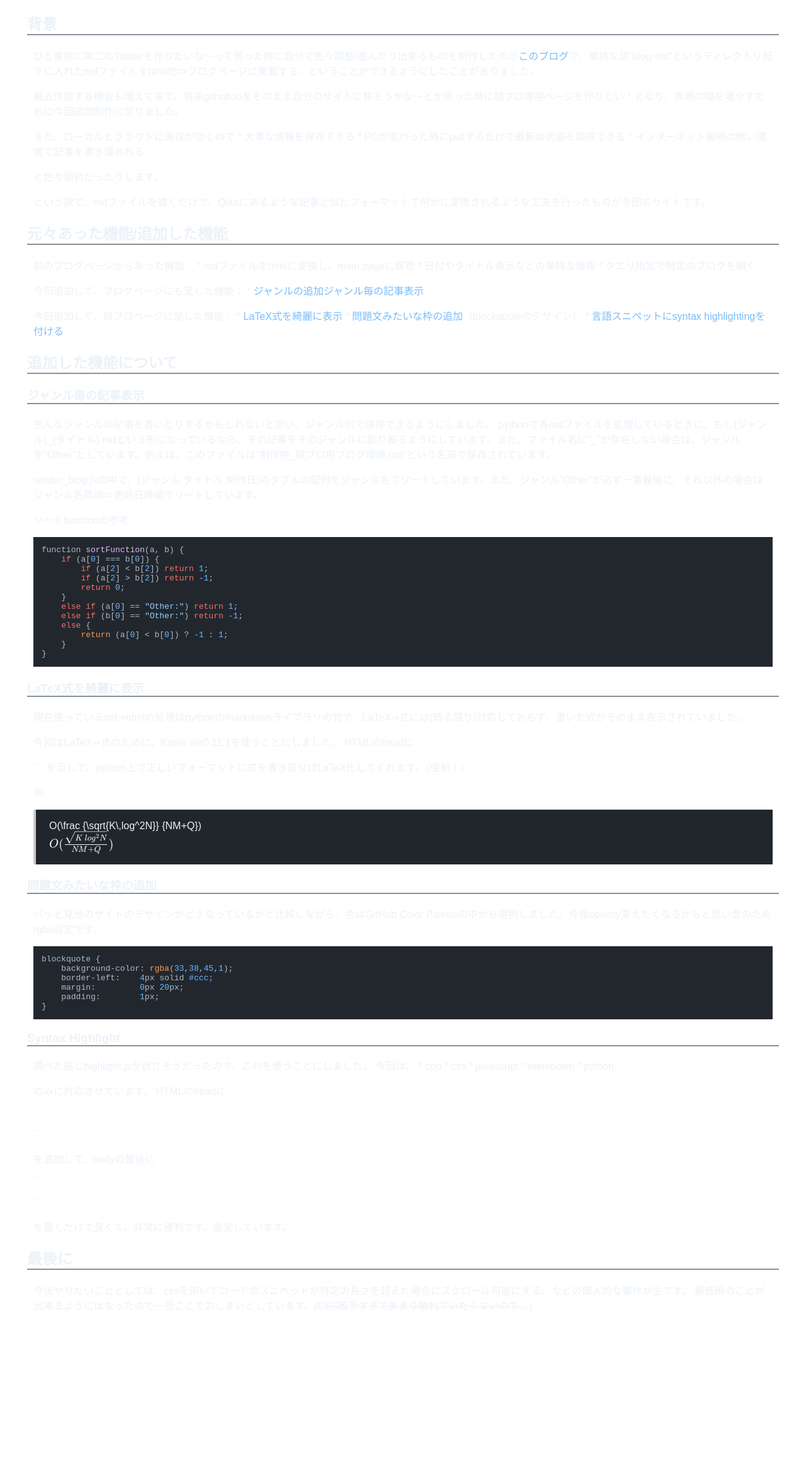
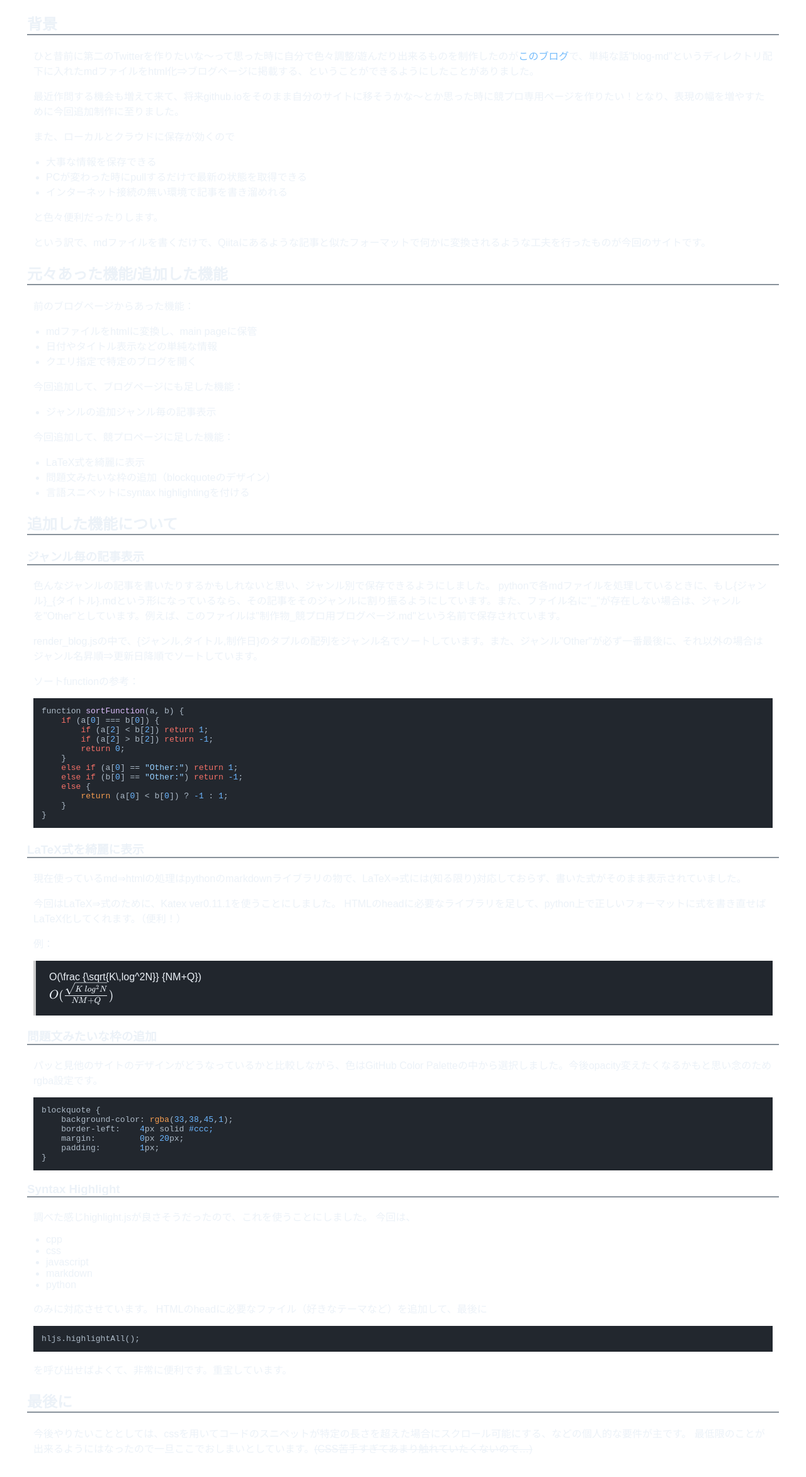
Before and after one commit to Apiros3/cp-blog, a plain HTML site: page blog-html/競プロ用ブログページ.html in a window 1280 px wide. Shown: the part 100-2446 px from the top of the page at 63% size. Before the commit the page ends 2229 px from the top, so only its background shows below. Drawn offline with nearby package versions, Linux system fonts and the light colour scheme.

Commit message:
new post!

````diff
--- /dev/null
+++ b/blog-html/highlight/languages/vbscript-html.min.js
@@ -0,0 +1,4 @@
+/*! `vbscript-html` grammar compiled for Highlight.js 11.8.0 */
+(()=>{var e=(()=>{"use strict";return e=>({name:"VBScript in HTML",
+subLanguage:"xml",contains:[{begin:"<%",end:"%>",subLanguage:"vbscript"}]})})()
+;hljs.registerLanguage("vbscript-html",e)})();
--- a/blog-html/競プロ用ブログ環境.html
+++ b/blog-html/競プロ用ブログページ.html
@@ -14,27 +14,35 @@
 <h2>背景</h2>
 <p>ひと昔前に第二のTwitterを作りたいな～って思った時に自分で色々調整/遊んだり出来るものを制作したのが<a href="https://apiros3.github.io/blog">このブログ</a>で、単純な話"blog-md"というディレクトリ配下に入れたmdファイルをhtml化⇒ブログページに掲載する、ということができるようにしたことがありました。</p>
 <p>最近作問する機会も増えて来て、将来github.ioをそのまま自分のサイトに移そうかな～とか思った時に競プロ専用ページを作りたい！となり、表現の幅を増やすために今回追加制作に至りました。</p>
-<p>また、ローカルとクラウドに保存が効くので
-* 大事な情報を保存できる
-* PCが変わった時にpullするだけで最新の状態を取得できる
-* インターネット接続の無い環境で記事を書き溜めれる</p>
+<p>また、ローカルとクラウドに保存が効くので</p>
+<ul>
+<li>大事な情報を保存できる</li>
+<li>PCが変わった時にpullするだけで最新の状態を取得できる</li>
+<li>インターネット接続の無い環境で記事を書き溜めれる</li>
+</ul>
 <p>と色々便利だったりします。 </p>
 <p>という訳で、mdファイルを書くだけで、Qiitaにあるような記事と似たフォーマットで何かに変換されるような工夫を行ったものが今回のサイトです。</p>
 <h2>元々あった機能/追加した機能</h2>
-<p>前のブログページからあった機能：
-* mdファイルをhtmlに変換し、main pageに保管
-* 日付やタイトル表示などの単純な情報
-* クエリ指定で特定のブログを開く</p>
-<p>今回追加して、ブログページにも足した機能：
-* <a href="#ジャンル毎の記事表示">ジャンルの追加ジャンル毎の記事表示</a></p>
-<p>今回追加して、競プロページに足した機能：
-* <a href="#LaTeX式を綺麗に表示">LaTeX式を綺麗に表示</a>
-* <a href="#問題文みたいな枠の追加">問題文みたいな枠の追加</a>（blockquoteのデザイン）
-* <a href="#syntax-highlight">言語スニペットにsyntax highlightingを付ける</a></p>
+<p>前のブログページからあった機能：</p>
+<ul>
+<li>mdファイルをhtmlに変換し、main pageに保管</li>
+<li>日付やタイトル表示などの単純な情報</li>
+<li>クエリ指定で特定のブログを開く</li>
+</ul>
+<p>今回追加して、ブログページにも足した機能：</p>
+<ul>
+<li>ジャンルの追加ジャンル毎の記事表示</li>
+</ul>
+<p>今回追加して、競プロページに足した機能：</p>
+<ul>
+<li>LaTeX式を綺麗に表示</li>
+<li>問題文みたいな枠の追加（blockquoteのデザイン）</li>
+<li>言語スニペットにsyntax highlightingを付ける</li>
+</ul>
 <h2>追加した機能について</h2>
 <h3>ジャンル毎の記事表示</h3>
 <p>色んなジャンルの記事を書いたりするかもしれないと思い、ジャンル別で保存できるようにしました。
-pythonで各mdファイルを処理しているときに、もし{ジャンル}_{タイトル}.mdという形になっているなら、その記事をそのジャンルに割り振るようにしています。また、ファイル名に"_"が存在しない場合は、ジャンルを"Other"としています。例えば、このファイルは"制作物_競プロ用ブログ環境.md"という名前で保存されています。</p>
+pythonで各mdファイルを処理しているときに、もし{ジャンル}_{タイトル}.mdという形になっているなら、その記事をそのジャンルに割り振るようにしています。また、ファイル名に"_"が存在しない場合は、ジャンルを"Other"としています。例えば、このファイルは"制作物_競プロ用ブログページ.md"という名前で保存されています。</p>
 <p>render_blog.jsの中で、{ジャンル,タイトル,制作日}のタプルの配列をジャンル名でソートしています。また、ジャンル"Other"が必ず一番最後に、それ以外の場合はジャンル名昇順⇒更新日降順でソートしています。</p>
 <p>ソートfunctionの参考：
 <pre><code>function sortFunction(a, b) {
@@ -52,13 +60,7 @@ pythonで各mdファイルを処理しているときに、もし{ジャンル}_
 <h3>LaTeX式を綺麗に表示</h3>
 <p>現在使っているmd⇒htmlの処理はpythonのmarkdownライブラリの物で、LaTeX⇒式には(知る限り)対応しておらず、書いた式がそのまま表示されていました。</p>
 <p>今回はLaTeX⇒式のために、Katex ver0.11.1を使うことにしました。
-HTMLのheadに：
-```
-<link rel="stylesheet" href="https://cdn.jsdelivr.net/npm/katex@0.11.1/dist/katex.min.css" integrity="sha384-zB1R0rpPzHqg7Kpt0Aljp8JPLqbXI3bhnPWROx27a9N0Ll6ZP/+DiW/UqRcLbRjq" crossorigin="anonymous"></p>
-<script defer src="https://cdn.jsdelivr.net/npm/katex@0.11.1/dist/katex.min.js" integrity="sha384-y23I5Q6l+B6vatafAwxRu/0oK/79VlbSz7Q9aiSZUvyWYIYsd+qj+o24G5ZU2zJz" crossorigin="anonymous"></script>
-<script defer src="https://cdn.jsdelivr.net/npm/katex@0.11.1/dist/contrib/auto-render.min.js" integrity="sha384-kWPLUVMOks5AQFrykwIup5lo0m3iMkkHrD0uJ4H5cjeGihAutqP0yW0J6dpFiVkI" crossorigin="anonymous" onload="renderMathInElement(document.body);"></script>
-<p>```
-を足して、python上で正しいフォーマットに式を書き直せばLaTeX化してくれます。（便利！）</p>
+HTMLのheadに必要なライブラリを足して、python上で正しいフォーマットに式を書き直せばLaTeX化してくれます。（便利！）</p>
 <p>例：<br></p>
 <blockquote>
 <p>O(\frac {\sqrt{K\,log^2N}} {NM+Q}) <br>
@@ -74,25 +76,18 @@ HTMLのheadに：
 }</code></pre></p>
 <h3>Syntax Highlight</h3>
 <p>調べた感じhighlight.jsが良さそうだったので、これを使うことにしました。
-今回は、
-* cpp
-* css
-* javascript
-* markdown
-* python</p>
+今回は、</p>
+<ul>
+<li>cpp</li>
+<li>css</li>
+<li>javascript</li>
+<li>markdown</li>
+<li>python</li>
+</ul>
 <p>のみに対応させています。
-HTMLのheadに</p>
-<p>```
-<link rel="stylesheet" href="highlight/styles/github-dark-dimmed.min.css"></p>
-<script src="highlight/highlight.min.js"></script>
-<p>```</p>
-<p>を追加して、bodyの最後に</p>
-<p>```</p>
-<script>
-    hljs.highlightAll();
-</script>
-<p>```</p>
-<p>を置くだけで良くて、非常に便利です。重宝しています。</p>
+HTMLのheadに必要なファイル（好きなテーマなど）を追加して、最後に</p>
+<p><pre><code>hljs.highlightAll();</code></pre></p>
+<p>を呼び出せばよくて、非常に便利です。重宝しています。</p>
 <h2>最後に</h2>
 <p>今後やりたいこととしては、cssを用いてコードのスニペットが特定の長さを超えた場合にスクロール可能にする、などの個人的な要件が主です。
 最低限のことが出来るようにはなったので一旦ここでおしまいとしています。<s>(CSS苦手すぎてあまり触れていたくないので…)</s></p>
--- a/listify.js
+++ b/listify.js
@@ -5,7 +5,7 @@ var genre = [];
 
 function listify() {
 
-    lst.push("競プロ用ブログ環境");
+    lst.push("競プロ用ブログページ");
     update.push("2023-09-16")
     genre.push("制作物:")
 
````
Also changed, not shown: blog-html/highlight/languages/xml.min.js (added, +29 -0 lines), blog-md/制作物_競プロ用ブログページ.md (renamed from blog-md/制作物_競プロ用ブログ環境.md, +14 -24 lines).
